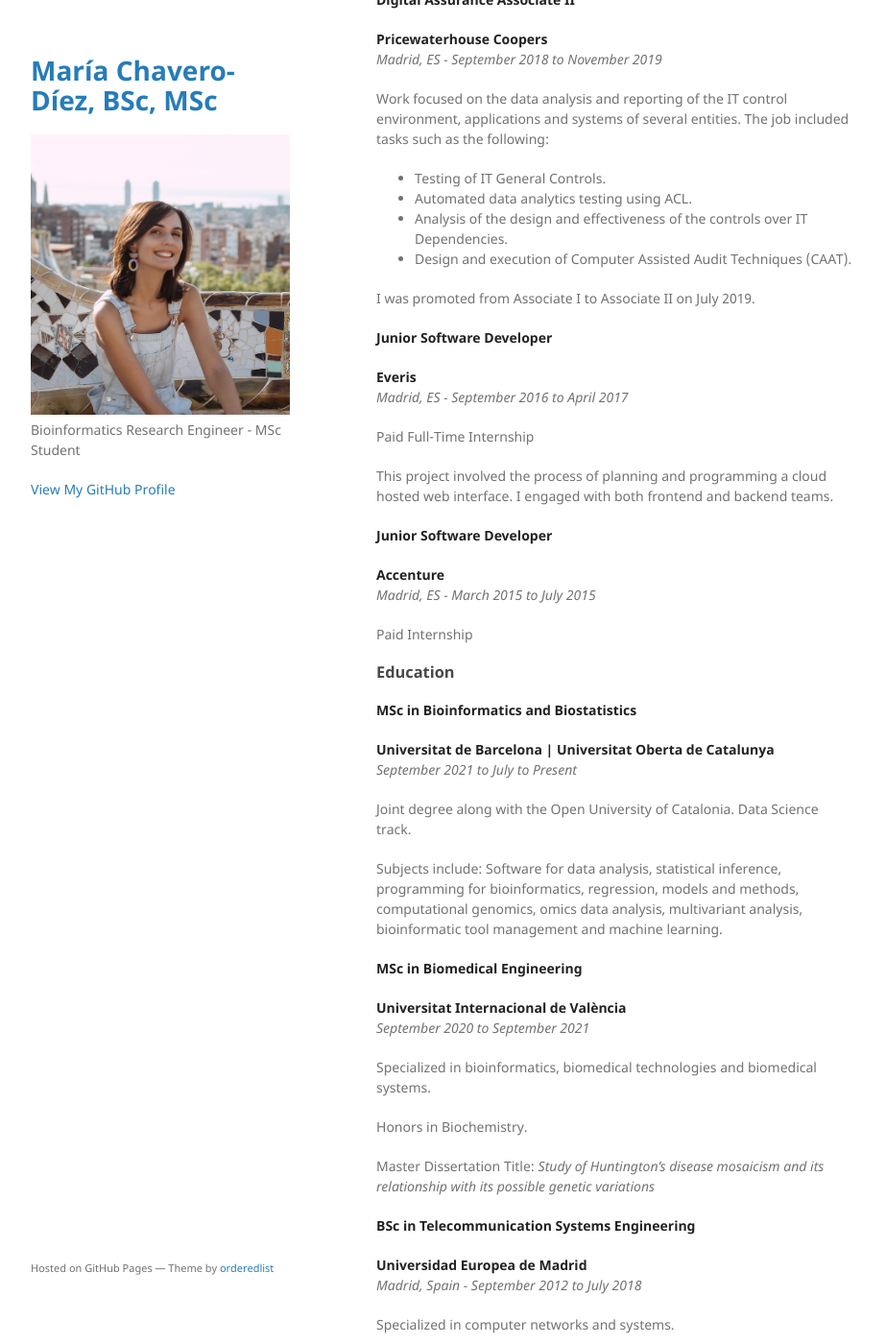
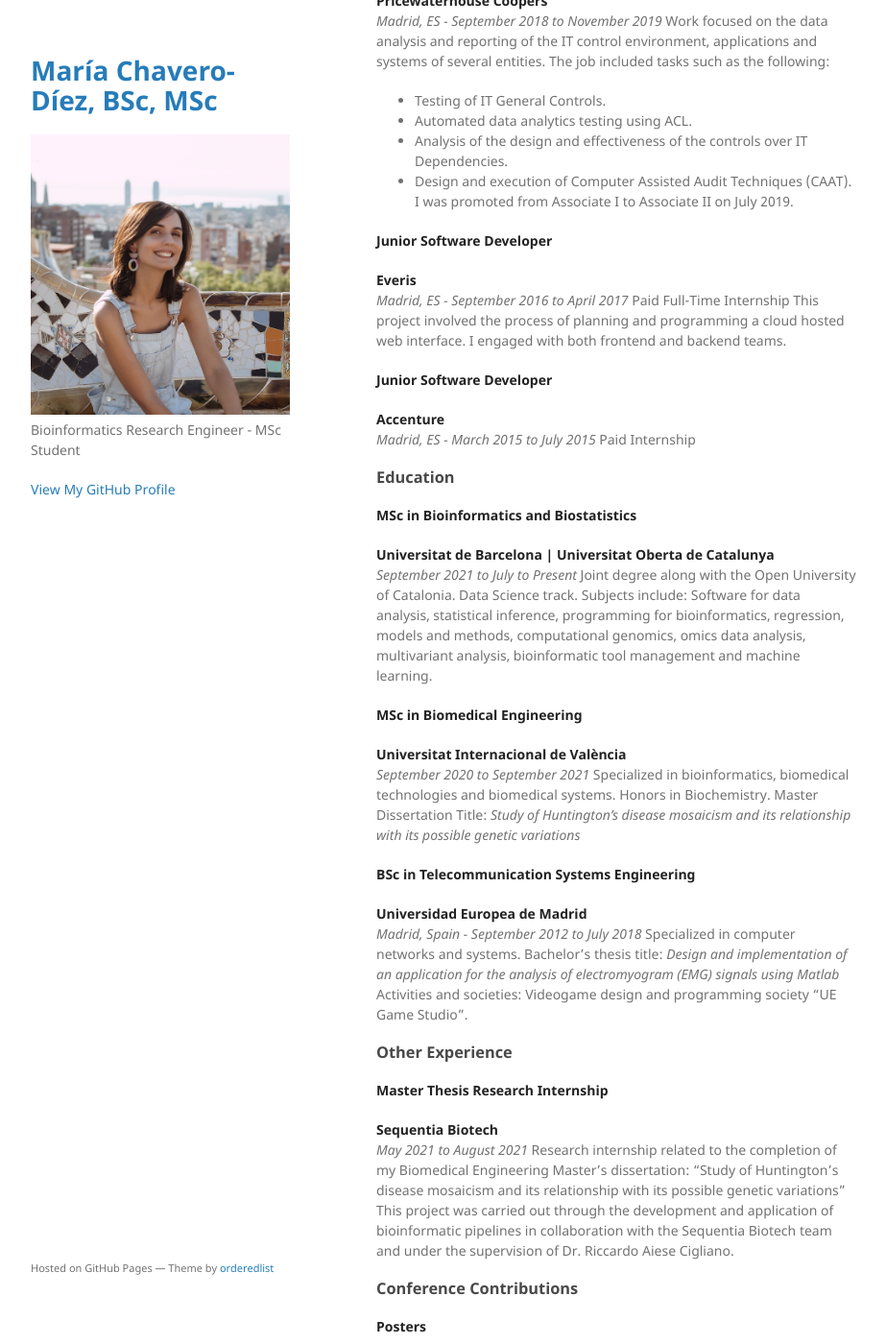
Before and after one commit to mchdiez/mchdiez.github.io, a Jekyll site: the page built from index.md, in a window 1280 px wide and 1400 px high, scrolled down 801 px. Shown: the whole window at 96% size, without its empty margins (178-1101 px from the left). Built offline with Jekyll 4.4.1, drawn with Linux system fonts in a browser that asks for light colours; our own code applies the rules of GitHub Pages for plain Markdown files; part of the change alters nothing that is shown; some of the changed text lies outside the part shown.

Commit message:
Md changes

```diff
--- a/index.md
+++ b/index.md
@@ -9,40 +9,32 @@ Right now, my work mainly focuses on the development of distributed computing re
 #### **Bioinformatics Research Engineer**
 **Barcelona Supercomputing Center - Spaninsh National Bioinformatics Institute**
 *Barcelona, ES - January 2022 to Present*
-
 Spanish National Institute of Bioinformatics (INB)/ELIXIR-ES Coordination Node, working on research infrastructures.
 
 #### **Applications Engineer**
 **Hewlett Packard Enterprise CDS**
 *Madrid, ES - November 2019 to December 2021*
-
 Software development, data analysis and testing for the Hewlett Packard Enterprise Network Function Virtualization Director (NFVD) project; using technologies such as Python, Shell scripting, XML, and PostgreSQL. Also database management using Oracle and Mysql.
 
 #### **Digital Assurance Associate II**
 **Pricewaterhouse Coopers**
 *Madrid, ES - September 2018 to November 2019*
-
 Work focused on the data analysis and reporting of the IT control environment, applications and systems of several entities. The job included tasks such as the following:
-
 - Testing of IT General Controls.
 - Automated data analytics testing using ACL.
 - Analysis of the design and effectiveness of the controls over IT Dependencies.
 - Design and execution of Computer Assisted Audit Techniques (CAAT).
-
 I was promoted from Associate I to Associate II on July 2019.
 
 #### **Junior Software Developer**
 **Everis**
 *Madrid, ES - September 2016 to April 2017*
-
 Paid Full-Time Internship
-
 This project involved the process of planning and programming a cloud hosted web interface. I engaged with both frontend and backend teams.
 
 #### **Junior Software Developer**
 **Accenture**
 *Madrid, ES - March 2015 to July 2015*
-
 Paid Internship
 
 ### Education
@@ -50,29 +42,21 @@ Paid Internship
 #### **MSc in Bioinformatics and Biostatistics**
 **Universitat de Barcelona | Universitat Oberta de Catalunya**
 *September 2021 to July to Present*
-
 Joint degree along with the Open University of Catalonia. Data Science track.
-
 Subjects include: Software for data analysis, statistical inference, programming for bioinformatics, regression, models and methods, computational genomics, omics data analysis, multivariant analysis, bioinformatic tool management and machine learning.
 
 #### **MSc in Biomedical Engineering**
 **Universitat Internacional de València**
 *September 2020 to September 2021*
-
 Specialized in bioinformatics, biomedical technologies and biomedical systems.
-
 Honors in Biochemistry.
-
 Master Dissertation Title: *Study of Huntington's disease mosaicism and its relationship with its possible genetic variations*
 
 #### **BSc in Telecommunication Systems Engineering**
 **Universidad Europea de Madrid**
 *Madrid, Spain - September 2012 to July 2018*
-
 Specialized in computer networks and systems.
-
 Bachelor's thesis title: *Design and implementation of an application for the analysis of electromyogram (EMG) signals using Matlab*
-
 Activities and societies: Videogame design and programming society "UE Game Studio".
 
 ### Other Experience
@@ -80,20 +64,16 @@ Activities and societies: Videogame design and programming society "UE Game Stud
 #### **Master Thesis Research Internship**
 **Sequentia Biotech**
 *May 2021 to August 2021*
-
 Research internship related to the completion of my Biomedical Engineering Master's dissertation: "Study of Huntington's disease mosaicism and its relationship with its possible genetic variations"
-
 This project was carried out through the development and application of bioinformatic pipelines in collaboration with the Sequentia Biotech team and under the supervision of Dr. Riccardo Aiese Cigliano.
 
 ### Conference Contributions
 
 #### **Posters**
-
 - **European Conference of Computational Biology** (2022), Barcelona,Spain
 - **Elixir All Hands Meeting** (2022), Amsterdam, The Netherlands
 
 #### **Oral Presentations**
-
 - **European Galaxy Days** (2022), Freiburg, Germany
 
 ### Relevant Training
@@ -101,26 +81,20 @@ This project was carried out through the development and application of bioinfor
 #### **Galaxy Admin Training**
 **Galaxy Project (2022)**
 Week-long course on on Galaxy instance administration, using the platform GTN Training.
-
 #### **Algorithms for DNA Sequencing**
 **The Johns Hopkins University (2021)**
-
 #### **Python for Genomic Data Science**
 **The Johns Hopkins University (2021)**
 Credential ID: LPBEGH6PBF57
-
 #### **Software Processes and Agile Practices**
 **University of Alberta (2018)**
 Credential ID: LL99V34HGPAU
-
 #### **Introduction to Software Product Management**
 **University of Alberta (2018)**
 Credential ID: XWH26GXCQH9Z
-
 #### **CCNA Exploration: Accessing the WAN**
 **Cisco (2014)**
 Course completed as part of my bachelors degree.
-
 #### **CCNA Exploration: Network Fundamentals**
 **Cisco (2013)**
 Course completed as part of my bachelors degree.
@@ -131,12 +105,10 @@ Course completed as part of my bachelors degree.
 **Elixir**
 *(September 2022)*
 21st European Conference on Computational Biology.
-
 #### **Mentor**
 **STEM Talent Girl**
 *(January 2020)*
 Helped as a mentor in the educational and training project for the development and promotion of scientific and technological vocations aimed at young women.
-
 #### **Eldery Care Volunteer**
 **Red Cross**
 *(June 2012 to September 2014)*
@@ -144,7 +116,6 @@ Helped as a mentor in the educational and training project for the development a
 ### Skills
 
 #### **Programming Languages**
-
 - Python: With extensive experience in the use of libraries such as: Biopython, Pandas, Numpy, Matplotlib.
 - R (RStudio, RMarkdown)
 - Matlab
@@ -152,8 +123,15 @@ Helped as a mentor in the educational and training project for the development a
 - Java
 
 #### **Computing**
-
-- Linux/Unix, HPC, Bash, distributed systems, cloud computing, Openstack, Git, Jenkins, unit testing, continuous integration.
+- Linux/Unix System Administration
+- HPC
+- Bash, Expect, CLI
+- Distributed systems
+- Cloud computing (Openstack, VMWare, OpenNebula...)
+- Git
+- Jenkins
+- Unit testing
+- Continuous integration.
 
 #### **Other Technical Skills**
 - Bioinformatics, NGS methods and pipelines.
```
Also changed, not shown: 4 other files.
